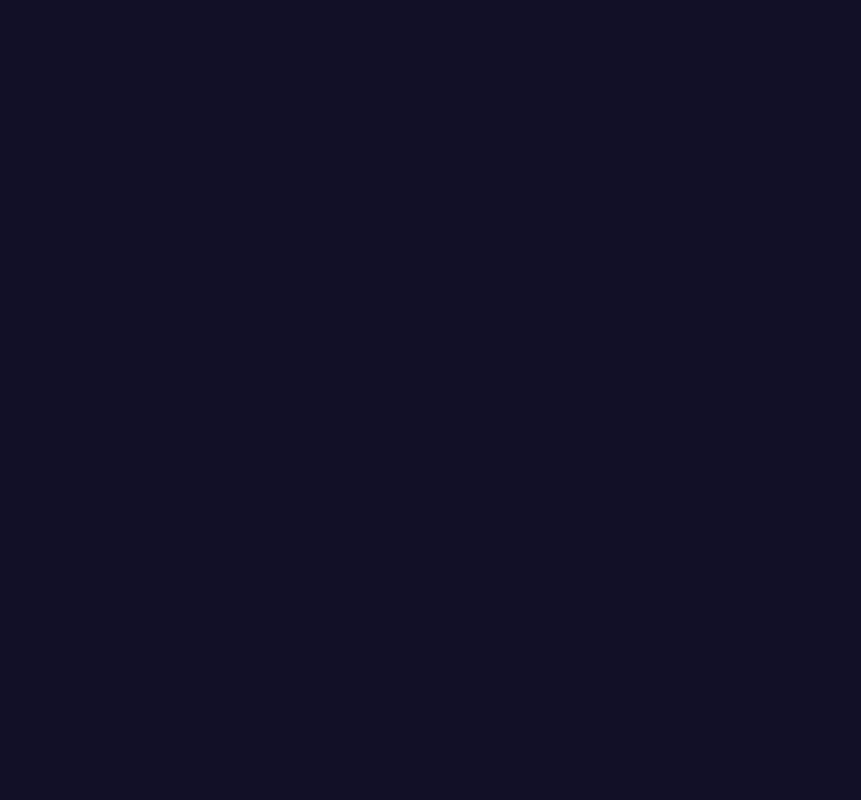
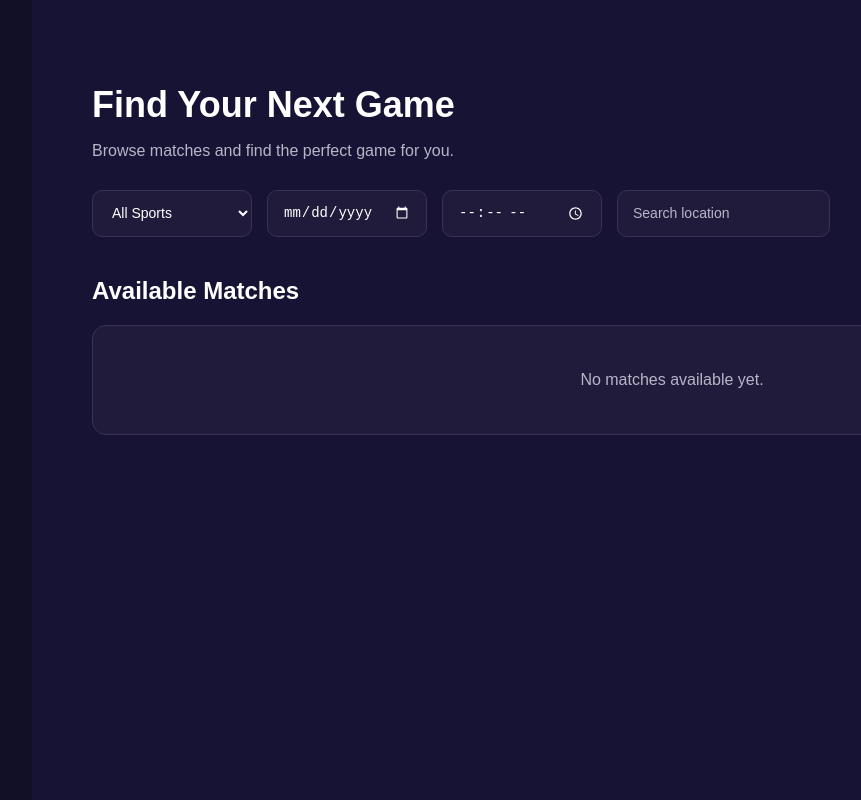
Before and after one commit to rywma/Wesal, a React (Vite) app in the folder stage4/Frontend/: page /matches in a window 1280 px wide. Before the commit this address had no page. Shown: the whole page, without its empty margins (87-948 px from the left). Built offline with nearby package versions, Linux system fonts and the light colour scheme.

Commit message:
Add browse matches page and filters

```diff
--- a/stage4/Frontend/src/components/Navbar.jsx
+++ b/stage4/Frontend/src/components/Navbar.jsx
@@ -23,9 +23,9 @@ function Navbar() {
 
             <div className={`navbar-menu ${menuOpen ? 'open' : ''}`}>
                 <div className="navbar-links">
-                    <a href="#matches" onClick={() => setMenuOpen(false)}>
+                    <Link to="/matches" onClick={() => setMenuOpen(false)}>
                         Find Games
-                    </a>
+                    </Link>
 
                     <Link to="/login" onClick={() => setMenuOpen(false)}>
                         Host a Game
--- a/stage4/Frontend/src/main.jsx
+++ b/stage4/Frontend/src/main.jsx
@@ -2,6 +2,7 @@
 import { createRoot } from 'react-dom/client'
 import { BrowserRouter, Routes, Route,} from 'react-router-dom'
 import Home from './pages/Home.jsx';
+import BrowseMatches from './pages/BrowseMatches.jsx';
 import { AuthProvider } from './context/AuthContext.jsx';
 
 import Login from './pages/login.jsx'
@@ -12,6 +13,7 @@ function App() {
     <BrowserRouter>
       <Routes>
         <Route path="/" element={<Home />} />
+        <Route path="/matches" element={<BrowseMatches />} />
         <Route path="/login" element={<Login />} />
         <Route path="/signup" element={<Signup />} />
       </Routes>
--- /dev/null
+++ b/stage4/Frontend/src/pages/BrowseMatches.jsx
@@ -0,0 +1,57 @@
+import { useState } from 'react';
+import '../styles/BrowseMatches.css';
+
+function BrowseMatches() {
+    const [sport, setSport] = useState('');
+    const [date, setDate] = useState('');
+    const [time, setTime] = useState('');
+    const [location, setLocation] = useState('');
+
+    return (
+        <div className="browse-matches">
+            <h1>Find Your Next Game</h1>
+            <p>Browse matches and find the perfect game for you.</p>
+
+            <div className="match-filters">
+                <select value={sport} onChange={(e) => setSport(e.target.value)}>
+                    <option value="">All Sports</option>
+                    <option value="Football">Football</option>
+                    <option value="Padel">Padel</option>
+                    <option value="Basketball">Basketball</option>
+                    <option value="Volleyball">Volleyball</option>
+                    <option value="Tennis">Tennis</option>
+                </select>
+
+                <input
+                    type="date"
+                    value={date}
+                    onChange={(e) => setDate(e.target.value)}
+                />
+
+                <input
+                    type="time"
+                    value={time}
+                    onChange={(e) => setTime(e.target.value)}
+                />
+
+                <input
+                    type="text"
+                    placeholder="Search location"
+                    value={location}
+                    onChange={(e) => setLocation(e.target.value)}
+                />
+            </div>
+
+            <section className="matches-results">
+                <h2>Available Matches</h2>
+
+                <div className="matches-empty">
+                    <p>No matches available yet.</p>
+                </div>
+            </section>
+
+        </div>
+    );
+}
+
+export default BrowseMatches;
--- /dev/null
+++ b/stage4/Frontend/src/styles/BrowseMatches.css
@@ -0,0 +1,71 @@
+.browse-matches {
+  min-height: 100vh;
+  background: #171334;
+  color: white;
+  padding: 60px;
+  direction: ltr;
+}
+
+.browse-matches h1 {
+  font-size: 36px;
+  margin-bottom: 12px;
+}
+
+.browse-matches p {
+  color: #b8b5c9;
+  font-size: 16px;
+}
+.match-filters {
+  display: flex;
+  flex-wrap: wrap;
+  gap: 15px;
+  margin-top: 30px;
+  margin-bottom: 35px;
+}
+
+.match-filters select,
+.match-filters input {
+  background: #211b3b;
+  color: white;
+  border: 1px solid #393253;
+  border-radius: 10px;
+  padding: 12px 15px;
+  font-size: 14px;
+  min-width: 160px;
+  outline: none;
+}
+
+.match-filters select:focus,
+.match-filters input:focus {
+  border-color: #c7ff39;
+}
+
+.match-filters input::placeholder {
+  color: #b8b5c9;
+}
+
+.match-filters input::-webkit-calendar-picker-indicator {
+  filter: invert(1);
+}
+
+.matches-results {
+  margin-top: 40px;
+}
+
+.matches-results h2 {
+  font-size: 24px;
+  margin-bottom: 20px;
+}
+
+.browse-matches .matches-empty {
+  background: #211b3b;
+  border: 1px solid #393253;
+  border-radius: 14px;
+  padding: 45px 20px;
+  text-align: center;
+}
+
+.browse-matches .matches-empty p {
+  color: #b8b5c9;
+  margin: 0;
+}
```
